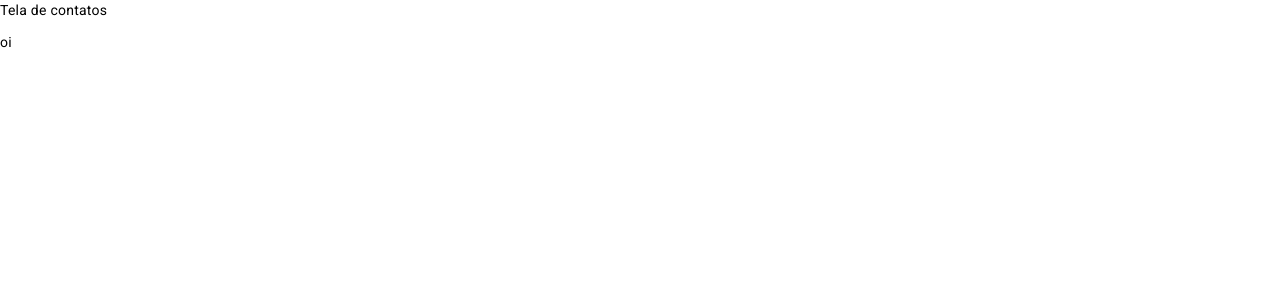
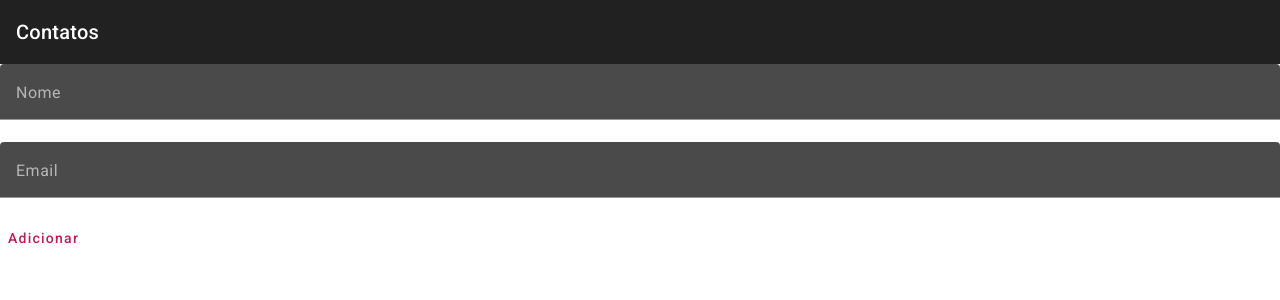
Before and after one commit to JonFalleNBR/agenda-api-front, an Angular app in the folder agenda-api-front/: page / in a window 1280 px wide. Shown: the top 300 px of the page. Built offline with nearby package versions, Linux system fonts and the light colour scheme.

Commit message:
Construção do breve Formulario de Contatos no contato.component.html - Angular Material

```diff
--- a/agenda-api-front/angular.json
+++ b/agenda-api-front/angular.json
@@ -35,7 +35,7 @@
               "src/assets"
             ],
             "styles": [
-              "@angular/material/prebuilt-themes/indigo-pink.css",
+              "@angular/material/prebuilt-themes/pink-bluegrey.css",
               "src/styles.css"
             ],
             "scripts": [],
--- a/agenda-api-front/src/app/app.module.ts
+++ b/agenda-api-front/src/app/app.module.ts
@@ -9,6 +9,10 @@
 import { ContatoComponent } from './contato/contato.component';
 import { ContatoService } from './contato.service';
 
+import {MatToolbarModule} from '@angular/material/toolbar';
+import {MatInputModule} from '@angular/material/input';
+
+
 @NgModule({
   declarations: [
     AppComponent,
@@ -18,6 +22,8 @@
     BrowserModule,
     AppRoutingModule,
     MatButtonModule,
+    MatToolbarModule,
+    MatInputModule,
     BrowserAnimationsModule
   ],
   providers: [
--- a/agenda-api-front/src/app/contato/contato.component.css
+++ b/agenda-api-front/src/app/contato/contato.component.css
@@ -0,0 +1,3 @@
+.full-width{
+    width: 100%;
+}
--- a/agenda-api-front/src/app/contato/contato.component.html
+++ b/agenda-api-front/src/app/contato/contato.component.html
@@ -1,2 +1,15 @@
-<p>Tela de contatos</p>
-{{ nome }}
+<mat-toolbar>Contatos</mat-toolbar>
+<form>
+    <mat-form-field class="full-width">
+        <mat-label>Nome</mat-label>
+        <input matInput placeholder="Exemplo">
+    </mat-form-field>
+
+    <mat-form-field class="full-width">
+        <mat-label>Email</mat-label>
+        <input matInput placeholder="Exemplo@email.com">
+    </mat-form-field>
+
+    <button mat-button color="primary">Adicionar</button>
+
+</form>
```
